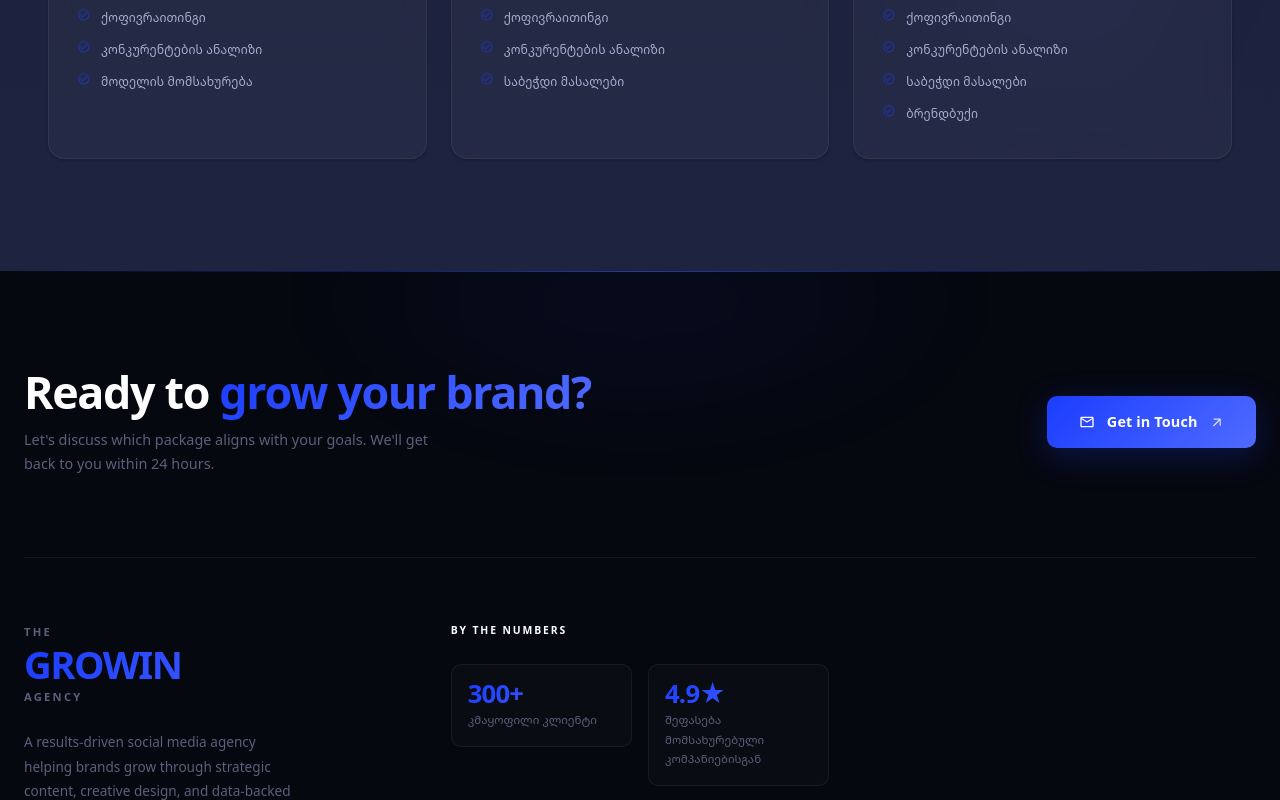
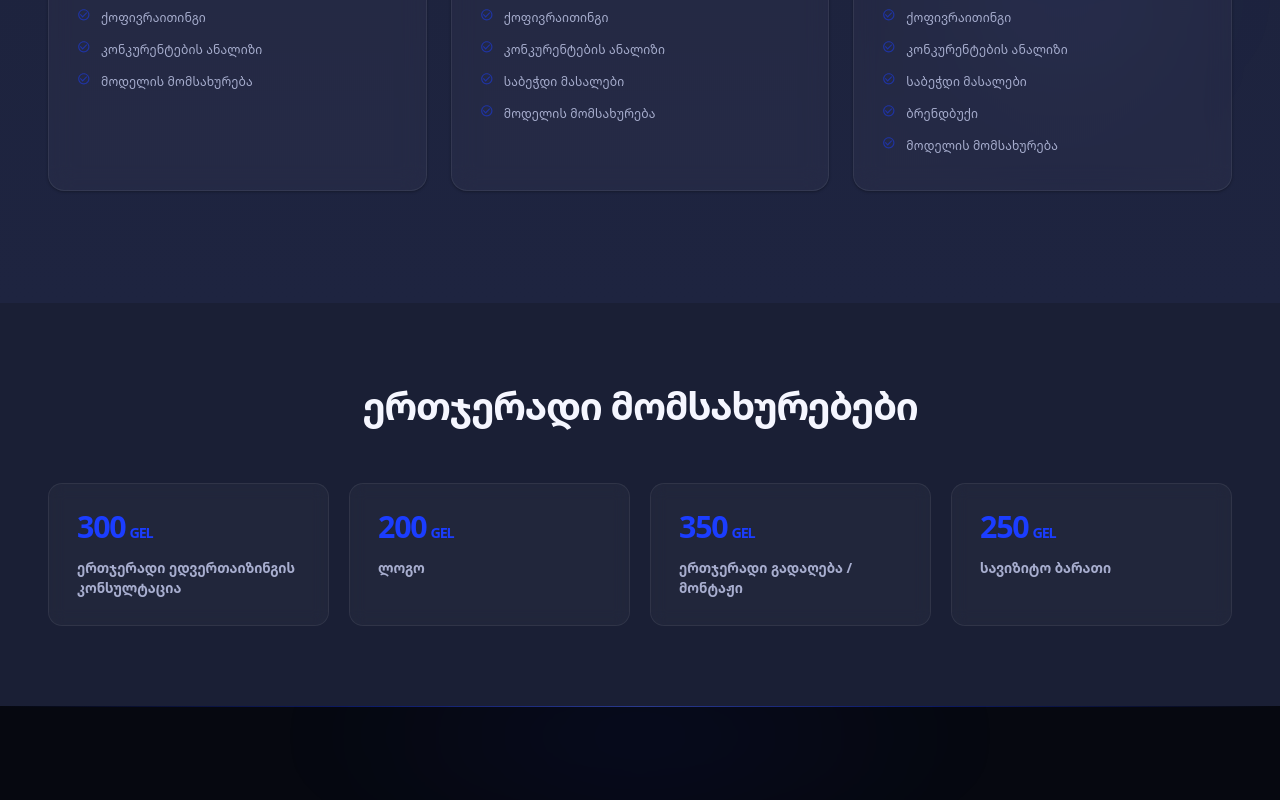
Before and after one commit to Konstantine-T/services-single-page, a React (Vite) app: page / in a window 1280 px wide. Shown: the part 1380-2180 px from the top of the page. Built offline with nearby package versions, Linux system fonts and the light colour scheme.

Commit message:
added one time service sections

```diff
--- a/src/App.tsx
+++ b/src/App.tsx
@@ -1,11 +1,13 @@
 import { ColorModeProvider } from './context/ColorModeContext';
 import PricingSection from './components/PricingSection';
+import OneTimeServicesSection from './components/OneTimeServicesSection';
 import Footer from './components/Footer';
 
 export default function App() {
   return (
     <ColorModeProvider>
       <PricingSection />
+      <OneTimeServicesSection />
       <Footer />
     </ColorModeProvider>
   );
--- a/src/components/Footer/Footer.tsx
+++ b/src/components/Footer/Footer.tsx
@@ -109,7 +109,7 @@ export default function Footer() {
                 mb: 1.5,
               }}
             >
-              Ready to{" "}
+              მზად ხარ{" "}
               <Box
                 component="span"
                 sx={{
@@ -119,7 +119,7 @@ export default function Footer() {
                   backgroundClip: "text",
                 }}
               >
-                grow your brand?
+                განავითარო შენი ბრენდი?
               </Box>
             </Typography>
             <Typography
@@ -131,14 +131,15 @@ export default function Footer() {
                 fontSize: "0.9rem",
               }}
             >
-              Let's discuss which package aligns with your goals. We'll get back
-              to you within 24 hours.
+              მიიღე სოციალური მედიის მარკეტინგის სრული მომსახურება Growin-ში.
             </Typography>
           </Box>
 
           <Box
             component="a"
-            href="mailto:growinagency0@gmail.com"
+            href="https://mail.google.com/mail/?view=cm&to=growinagency0@gmail.com"
+            target="_blank"
+            rel="noopener noreferrer"
             sx={{
               flexShrink: 0,
               display: "inline-flex",
@@ -163,7 +164,7 @@ export default function Footer() {
             }}
           >
             <EmailOutlinedIcon sx={{ fontSize: "1rem" }} />
-            Get in Touch
+            დაგვიკავშირდი
             <ArrowOutwardIcon sx={{ fontSize: "0.9rem", opacity: 0.8 }} />
           </Box>
         </Box>
@@ -222,7 +223,7 @@ export default function Footer() {
               </Typography>
             </Box>
 
-            <Typography
+            {/* <Typography
               variant="body2"
               sx={{
                 color: mutedText,
@@ -234,14 +235,14 @@ export default function Footer() {
             >
               A results-driven social media agency helping brands grow through
               strategic content, creative design, and data-backed advertising.
-            </Typography>
+            </Typography> */}
 
             <Stack spacing={1.75}>
               {[
                 {
                   icon: <EmailOutlinedIcon />,
                   label: "growinagency0@gmail.com",
-                  href: "mailto:growinagency0@gmail.com",
+                  href: "https://mail.google.com/mail/?view=cm&to=growinagency0@gmail.com",
                 },
                 {
                   icon: <PhoneOutlinedIcon />,
@@ -264,6 +265,12 @@ export default function Footer() {
                   </Box>
                   <Link
                     href={href}
+                    target={href.startsWith("https") ? "_blank" : undefined}
+                    rel={
+                      href.startsWith("https")
+                        ? "noopener noreferrer"
+                        : undefined
+                    }
                     underline="none"
                     sx={{
                       color: linkText,
@@ -367,7 +374,7 @@ export default function Footer() {
 
           {/* Stats / trust signals */}
           <Grid item xs={12} md={4}>
-            <Typography
+            {/* <Typography
               sx={{
                 fontSize: "0.65rem",
                 fontWeight: 800,
@@ -379,7 +386,7 @@ export default function Footer() {
               }}
             >
               By the numbers
-            </Typography>
+            </Typography> */}
             <Grid container spacing={2}>
               {[
                 { value: "300+", label: "კმაყოფილი კლიენტი" },
--- /dev/null
+++ b/src/components/OneTimeServicesSection/OneTimeServicesSection.tsx
@@ -0,0 +1,117 @@
+import { Box, Container, Typography, useTheme } from "@mui/material";
+
+const services = [
+  { price: 300, label: "ერთჯერადი ედვერთაიზინგის კონსულტაცია" },
+  { price: 200, label: "ლოგო" },
+  { price: 350, label: "ერთჯერადი გადაღება / მონტაჟი" },
+  { price: 250, label: "სავიზიტო ბარათი" },
+];
+
+export default function OneTimeServicesSection() {
+  const theme = useTheme();
+  const isDark = theme.palette.mode === "dark";
+  const blue = theme.palette.primary.main;
+
+  return (
+    <Box
+      component="section"
+      sx={{
+        py: { xs: 8, md: 10 },
+        px: { xs: 2, sm: 3 },
+        background: isDark
+          ? theme.palette.background.default
+          : theme.palette.background.default,
+      }}
+    >
+      <Container maxWidth="xl">
+        <Typography
+          variant="h3"
+          sx={{
+            textAlign: "center",
+            fontSize: { xs: "1.8rem", md: "2.4rem" },
+            fontWeight: 900,
+            letterSpacing: "-0.03em",
+            color: theme.palette.text.primary,
+            mb: { xs: 5, md: 7 },
+          }}
+        >
+          ერთჯერადი მომსახურებები
+        </Typography>
+
+        <Box
+          sx={{
+            display: "grid",
+            gridTemplateColumns: {
+              xs: "1fr",
+              sm: "1fr 1fr",
+              md: "repeat(4, 1fr)",
+            },
+            gap: { xs: 2, md: 2.5 },
+          }}
+        >
+          {services.map(({ price, label }) => (
+            <Box
+              key={label}
+              sx={{
+                p: { xs: 3, md: 3.5 },
+                borderRadius: "14px",
+                border: `1.5px solid ${isDark ? "rgba(255,255,255,0.07)" : "rgba(27,61,255,0.1)"}`,
+                background: isDark
+                  ? "rgba(255,255,255,0.03)"
+                  : "rgba(255,255,255,0.7)",
+                backdropFilter: "blur(8px)",
+                display: "flex",
+                flexDirection: "column",
+                gap: 1.5,
+                transition:
+                  "border-color 0.2s ease, transform 0.2s ease, box-shadow 0.2s ease",
+                "&:hover": {
+                  borderColor: `${blue}50`,
+                  transform: "translateY(-3px)",
+                  boxShadow: isDark
+                    ? `0 8px 28px rgba(0,0,0,0.25)`
+                    : `0 8px 28px rgba(27,61,255,0.08)`,
+                },
+              }}
+            >
+              <Typography
+                sx={{
+                  fontSize: "1.9rem",
+                  fontWeight: 900,
+                  color: blue,
+                  letterSpacing: "-0.04em",
+                  lineHeight: 1,
+                  fontVariantNumeric: "tabular-nums",
+                }}
+              >
+                {price}
+                <Typography
+                  component="span"
+                  sx={{
+                    fontSize: "0.9rem",
+                    fontWeight: 700,
+                    color: blue,
+                    ml: 0.5,
+                  }}
+                >
+                  GEL
+                </Typography>
+              </Typography>
+
+              <Typography
+                sx={{
+                  fontSize: "0.85rem",
+                  fontWeight: 600,
+                  color: theme.palette.text.secondary,
+                  lineHeight: 1.45,
+                }}
+              >
+                {label}
+              </Typography>
+            </Box>
+          ))}
+        </Box>
+      </Container>
+    </Box>
+  );
+}
--- /dev/null
+++ b/src/components/OneTimeServicesSection/index.ts
@@ -0,0 +1 @@
+export { default } from "./OneTimeServicesSection";
--- a/src/data/pricingData.ts
+++ b/src/data/pricingData.ts
@@ -3,11 +3,11 @@ import type { PricingPlan } from "../types/pricing";
 export const pricingPlans: PricingPlan[] = [
   {
     id: "launch",
-    name: "Growin One",
+    name: "Growin One (ერთჯერადი)",
     price: 550,
     currency: "GEL",
     billingNote: "დღგ-ს გარეშე თუ რაღაც ეგეთი",
-    contentSummary: "ერთჯერადი 1 პოსტერი/1 ვიდეო",
+    contentSummary: "1 პოსტერი/1 ვიდეო",
     features: [
       { label: "გვერდების შექმნა და მოწესრიგება" },
       { label: "სარეკლამო პორთფოლიოს შექმნა და მოწესრიგება" },
@@ -89,6 +89,7 @@ export const pricingPlans: PricingPlan[] = [
       { label: "ქოფივრაითინგი" },
       { label: "კონკურენტების ანალიზი" },
       { label: "საბეჭდი მასალები" },
+      { label: "მოდელის მომსახურება" },
     ],
   },
   {
@@ -109,6 +110,7 @@ export const pricingPlans: PricingPlan[] = [
       { label: "კონკურენტების ანალიზი" },
       { label: "საბეჭდი მასალები" },
       { label: "ბრენდბუქი" },
+      { label: "მოდელის მომსახურება" },
     ],
   },
 ];
```
